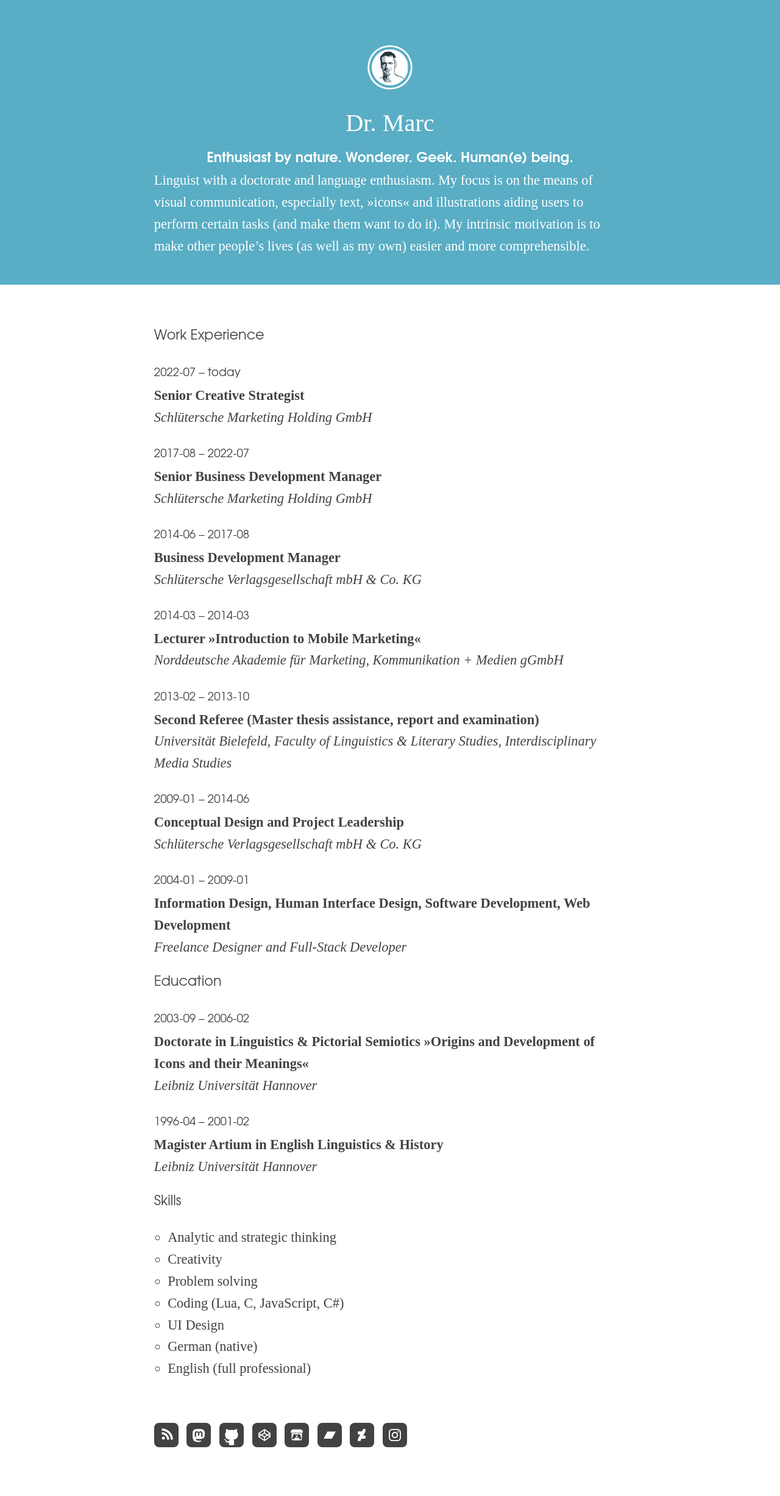
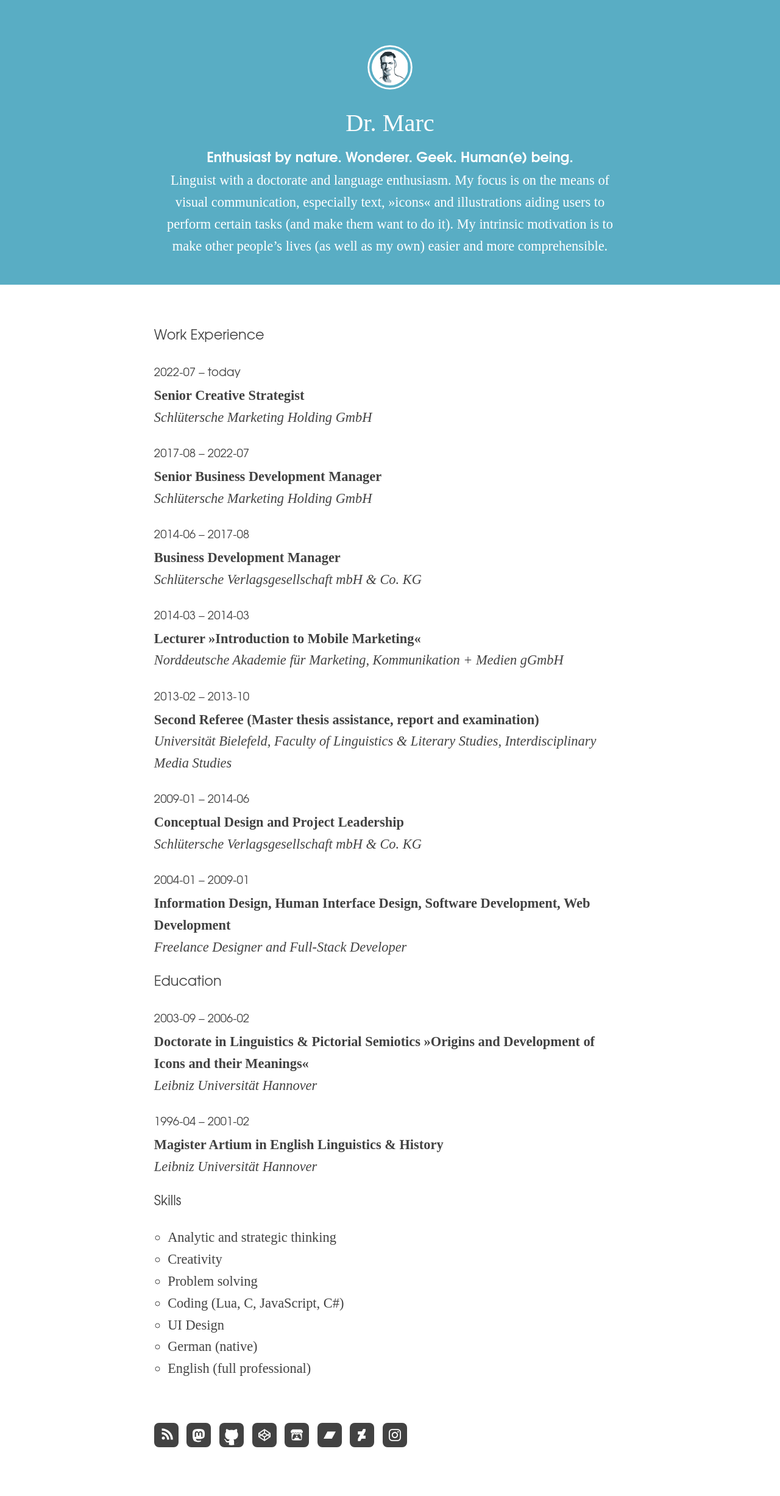
Before and after one commit to marc2o/marc2o.github.io, a Jekyll site: the page built from cv/marc.md, in a window 1280 px wide. Shown: the whole page at 61% size. Built offline with Jekyll 4.4.1, drawn with Linux system fonts in a browser that asks for light colours.

Commit message:
Update cv.css

```diff
--- a/assets/css/cv.css
+++ b/assets/css/cv.css
@@ -127,7 +127,8 @@ h3 {
 }
 
 header h1,
-header h3 {
+header h3,
+header p {
 	text-align: center;
 }
 
```
